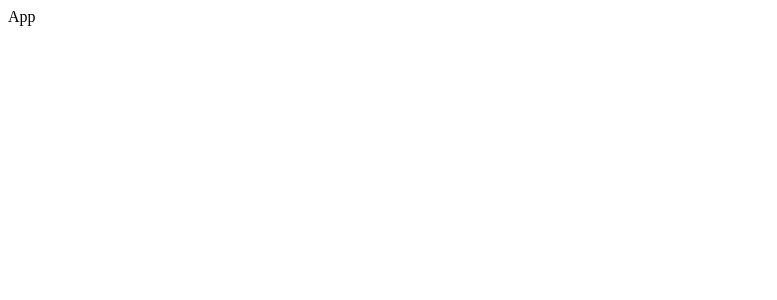
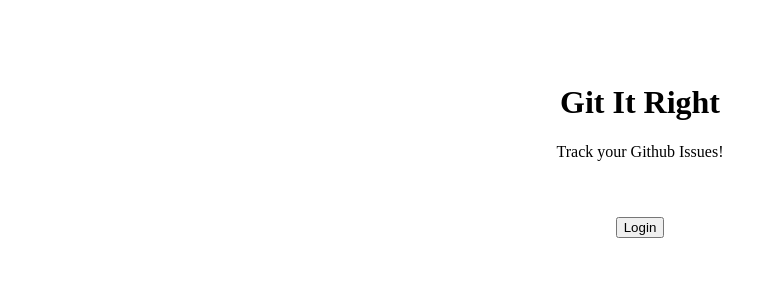
Before and after one commit to alexss3/Git-It-Right, a React (Create React App) app: page /issues in a window 1280 px wide. Shown: the top 300 px of the page, without its empty margins (0-777 px from the left). Built offline with nearby package versions, Linux system fonts and the light colour scheme.

Commit message:
Added Login, Issues, and 404 pages. Setup routing in App.js

```diff
--- a/src/App.js
+++ b/src/App.js
@@ -1,9 +1,30 @@
 import React from 'react';
+import { Switch, Route, Redirect } from 'react-router-dom';
+
+import IssuesPage from './pages/issues/issues.page';
+import LoginPage from './pages/login/login.page';
+import NotFoundPage from './pages/not-found/not-found.page';
+
+
 import './App.css';
 
 function App() {
   return (
-    <div>App</div>
+    <div>
+      <Switch>
+        <Route path='/issues' render={() =>
+          false ? (
+            <IssuesPage />
+          ) : (
+            <LoginPage />
+          )
+        } />
+        <Route exact path='/'>
+          <Redirect to='/issues' />
+        </Route>
+        <Route component={NotFoundPage} />
+      </Switch>
+    </div>
   );
 }
 
--- a/src/index.js
+++ b/src/index.js
@@ -1,10 +1,11 @@
 import React from 'react';
 import ReactDOM from 'react-dom';
+import { BrowserRouter } from 'react-router-dom';
 import App from './App';
 
 ReactDOM.render(
-  <React.StrictMode>
+  <BrowserRouter>
     <App />
-  </React.StrictMode>,
+  </BrowserRouter>,
   document.getElementById('root')
 );
--- /dev/null
+++ b/src/pages/issues/issues.page.jsx
@@ -0,0 +1,26 @@
+import React from 'react';
+import { withRouter } from 'react-router-dom';
+
+import Container from 'react-bootstrap/Container';
+import Row from 'react-bootstrap/Row';
+import Col from 'react-bootstrap/Col';
+
+
+
+import { IssuesPageContainer } from './issues.styles';
+
+const IssuesPage = ({ match }) => {
+    return (
+        <IssuesPageContainer>
+            <Container>
+                <Row>
+                    <Col>
+                        <h1>You have some issues</h1>
+                    </Col>
+                </Row>
+            </Container>
+        </IssuesPageContainer>
+    )
+};
+
+export default withRouter(IssuesPage);
--- /dev/null
+++ b/src/pages/issues/issues.styles.jsx
@@ -0,0 +1,12 @@
+import styled from 'styled-components';
+
+export const IssuesPageContainer = styled.div`
+
+    h1 {
+        margin-bottom: 1em;
+    }
+
+    .container {
+        padding: 40px 0;
+    }
+`;
--- /dev/null
+++ b/src/pages/login/login.page.jsx
@@ -0,0 +1,22 @@
+import React from 'react';
+
+import Button from 'react-bootstrap/Button';
+
+import { LoginPageContainer } from './login.styles';
+
+const LoginPage = () => {
+
+    return (
+        <LoginPageContainer>
+            <div className="login">
+                <h1>Git It Right</h1>
+                <blockquote>Track your Github Issues!</blockquote>
+                <div>
+                    <Button variant="info">Login</Button>
+                </div>
+            </div>
+        </LoginPageContainer>
+    )
+}
+
+export default LoginPage;
--- /dev/null
+++ b/src/pages/login/login.styles.jsx
@@ -0,0 +1,24 @@
+import styled from 'styled-components';
+
+export const LoginPageContainer = styled.div`
+
+    display: flex;
+    -ms-flex-align: center;
+    align-items: center;
+    padding-top: 40px;
+    padding-bottom: 40px;
+    height: 100%;
+
+    .login {
+        width: 100%;
+        max-width: 330px;
+        padding: 15px;
+        margin: auto;
+        text-align: center!important;
+
+        button {
+            margin-top: 40px;
+        }
+    }
+
+`;
--- /dev/null
+++ b/src/pages/not-found/not-found.page.jsx
@@ -0,0 +1,12 @@
+import React from 'react';
+
+const NotFoundPage = () => {
+    return (
+        <div>
+            <h1>404 - Page not found</h1>
+            <p>You seem to be lost</p>
+        </div>
+    )
+};
+
+export default NotFoundPage;
```
Also changed, not shown: src/utils/auth-scopes.js (added, +11 -0 lines), src/pages/not-found/not-found.styles.jsx (added).
